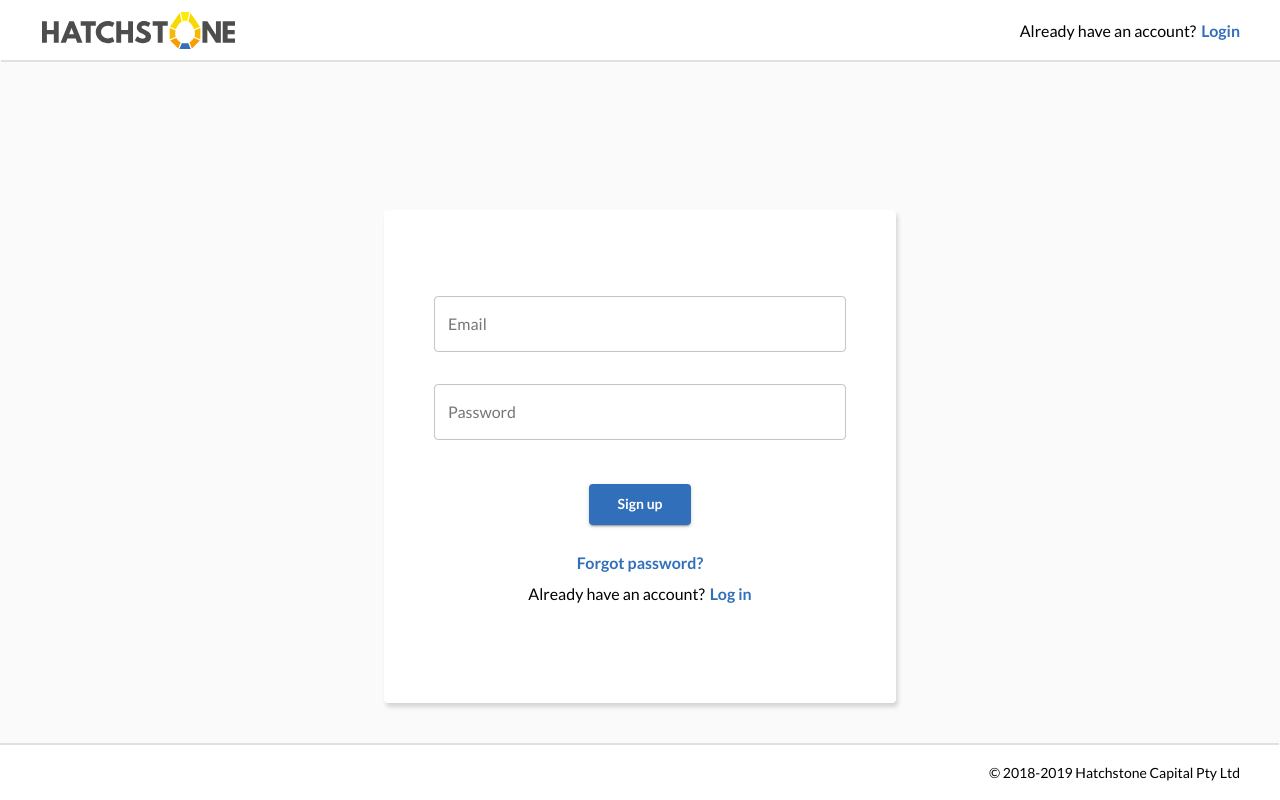
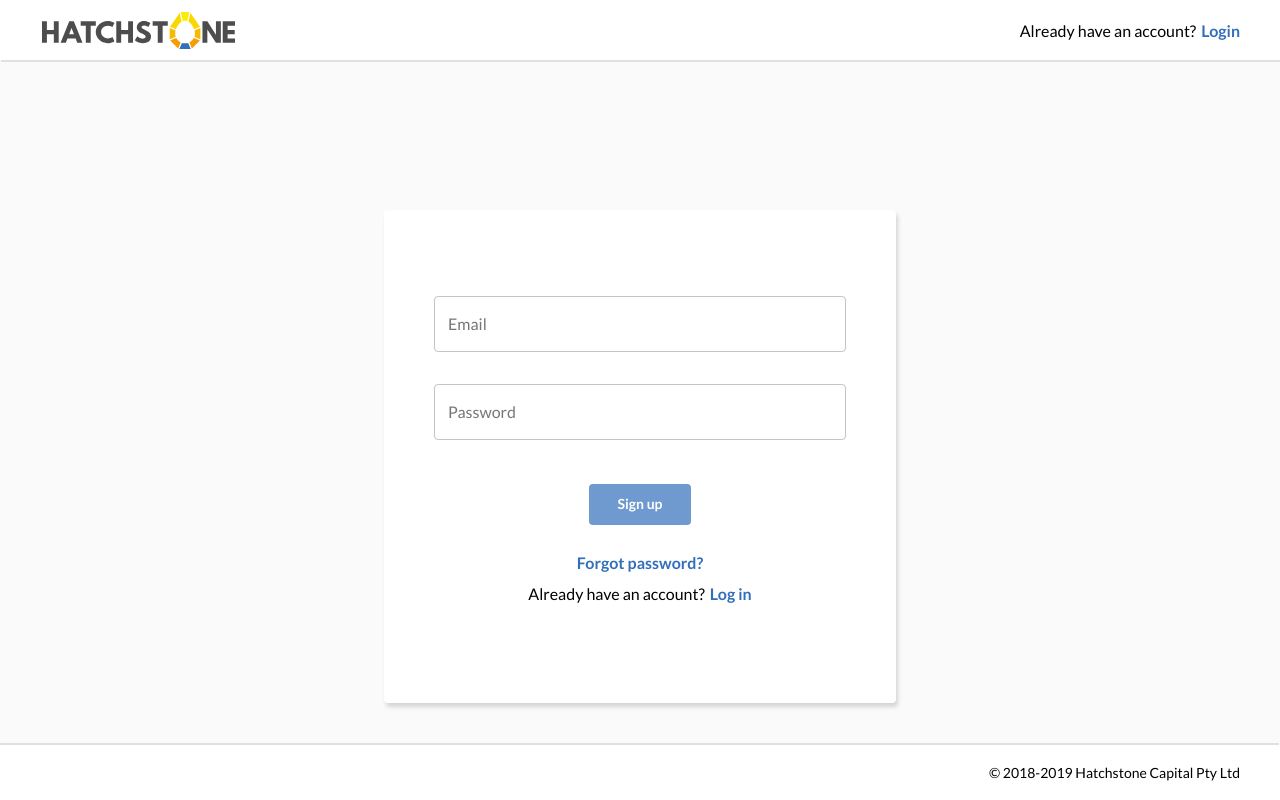
Before and after one commit to tomsmi321/hatchstone-frontend, a React (Create React App) app: page /sign-up in a window 1280 px wide. Built offline with nearby package versions, Linux system fonts and the light colour scheme.

Commit message:
createAccount form validations implemented, testing - working

```diff
--- a/src/components/SignUp/SignUp.jsx
+++ b/src/components/SignUp/SignUp.jsx
@@ -1,9 +1,12 @@
-import React from 'react'
+import React, { useEffect } from 'react'
 import { useHistory } from "react-router-dom";
 import styled from 'styled-components'
 import { PrimaryLink } from 'uiKit/Link'
 import { PrimaryButton } from 'uiKit/Button'
 import { TextField } from 'uiKit/userInput/TextField'
+import { Formik } from 'formik'
+import * as Yup from "yup"
+import axios from "axios"
 
 const Container = styled.div`
   display: flex;
@@ -37,19 +40,51 @@ const ButtonContainer = styled.div`
   margin: 28px 0px;
 `
 
+const Form = styled.form`
+  display: flex;
+  align-items: center;
+  justify-content: center;
+  flex-direction: column;
+  width: 100%;
+`
+
+const ValidationSchema = Yup.object().shape({
+  email: Yup.string()
+    .email("Must be an email address")
+    .required("This field is required"),
+  password: Yup.string()
+    .required("This field is required")
+    .matches(
+      /^(?=.*[A-Za-z])(?=.*d)(?=.*[@$!%*#?&])[A-Za-zd@$!%*#?&]{8,}$/,
+      "Must contain 8 Characters, 1 Uppercase, 1 Lowercase, 1 Number and 1 Special Case Character"
+    )
+})
+
 const SignUpPage = () => {
+
   const history = useHistory()
+
   return (
     <Container>
-    <TextFieldContainer>
-      <TextField label="Email" />
-    </TextFieldContainer>
-      <TextFieldContainer>
-        <TextField label="Password" />
-      </TextFieldContainer>
-      <ButtonContainer>
-        <PrimaryButton onClick={() => history.push("/create-profile")}>Sign up</PrimaryButton>
-      </ButtonContainer>
+      <Formik
+        initialValues={{
+          email: "",
+          password: ""
+        }}
+        validationSchema={ValidationSchema}
+        onSubmit={(values, { setSubmitting, resetForm }) => {
+          setSubmitting(true);
+          // resetForm()
+
+          setTimeout(() => {
+            alert(JSON.stringify(values, null, 2));
+            resetForm();
+            setSubmitting(false);
+          }, 500);
+        }}
+      >
+        {(props) => <SignUpForm {...props} />}
+      </Formik>
       <PrimaryLink onClick={() => console.log('forgot password')}>
         Forgot password?
       </PrimaryLink>
@@ -63,4 +98,62 @@ const SignUpPage = () => {
   )
 }
 
+
+
+const SignUpForm = ({
+  values,
+  errors,
+  touched,
+  handleChange,
+  handleBlur,
+  handleSubmit,
+  isSubmitting,
+  isValid,
+  validateForm
+}) => {
+  useEffect(() => {
+    (() => validateForm())();
+  }, []);
+
+  console.log(touched)
+  console.log(errors)
+  console.log(values)
+  console.log(isValid)
+  return (
+    <Form onSubmit={handleSubmit}>
+
+      <TextFieldContainer>
+        <TextField
+          label="Email"
+          type="text"
+          name="email"
+          onChange={handleChange}
+          onBlur={handleBlur}
+          value={values.email}
+          touched={touched.email}
+          error={errors.email}
+        />
+      </TextFieldContainer>
+
+      <TextFieldContainer>
+        <TextField
+          label="Password"
+          type="text"
+          name="password"
+          onChange={handleChange}
+          onBlur={handleBlur}
+          value={values.password}
+          touched={touched.password}
+          error={errors.password}
+        />
+      </TextFieldContainer>
+
+      <ButtonContainer>
+        <PrimaryButton type="submit" disabled={isSubmitting || (!isValid && touched !== {})}>Sign up</PrimaryButton>
+      </ButtonContainer>
+    </Form>
+  )
+}
+
+
 export default SignUpPage
```
